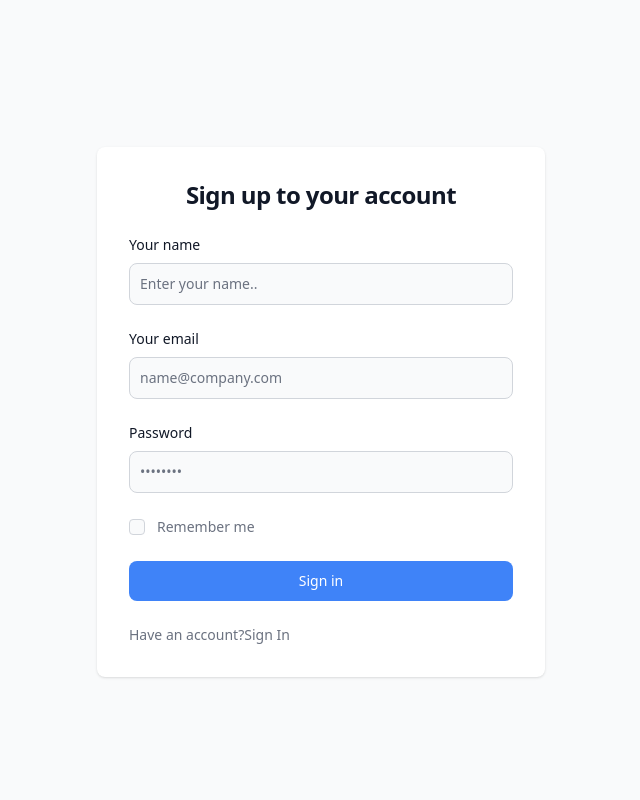
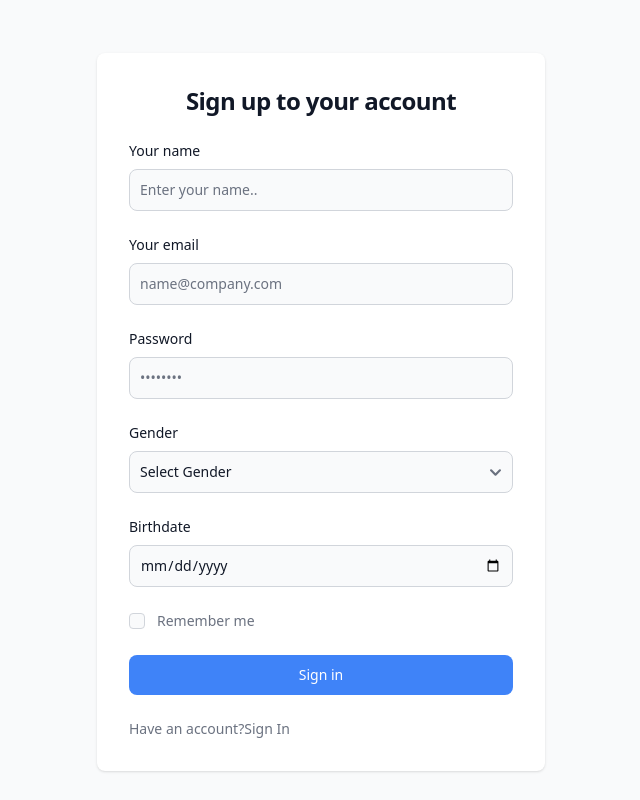
Before and after one commit to MohammadRadja/Client, a React (Vite) app: page /register in a window 1280 px wide. Shown: the whole page, without its empty margins (319-959 px from the left). Built offline with nearby package versions, Linux system fonts and the light colour scheme; what react-auth-kit would draw is missing.

Commit message:
fix: Login and register forms

```diff
--- a/src/pages/Login/index.jsx
+++ b/src/pages/Login/index.jsx
@@ -21,7 +21,7 @@
               authState: res.data.data.user,
               token: res.data.data.token,
               tokenType: 'Bearer',
-              expiresIn: 3600,
+              expiresIn: 10800,
             });
           })
           .then(() => {
--- a/src/pages/Register/index.jsx
+++ b/src/pages/Register/index.jsx
@@ -1,13 +1,16 @@
-import { useState } from 'react';
-import { Link } from 'react-router-dom';
-import { instance } from '../../utils/instance';
-import toast from 'react-hot-toast';
+import { useState } from "react";
+import { Link } from "react-router-dom";
+import { instance } from "../../utils/instance";
+import toast from "react-hot-toast";
+import { format } from "date-fns";
 
 const Register = () => {
   const [dataForm, setDataForm] = useState({
-    name: '',
-    email: '',
-    password: '',
+    name: "",
+    email: "",
+    password: "",
+    gender: "",
+    birthdate: "",
   });
 
   const handleChange = (e) => {
@@ -20,27 +23,34 @@
   const handleSubmit = async (e) => {
     e.preventDefault();
     try {
+      const formattedBirthdate = format(
+        new Date(dataForm.birthdate),
+        "dd-MM-yyyy"
+      );
+
       await instance
-        .post('register', dataForm)
+        .post("register", { ...dataForm, birthdate: formattedBirthdate })
         .then(() => {
-          toast('Register Success', {
-            icon: '👏',
+          toast("Register Success", {
+            icon: "👏",
           });
         })
         .then(() => {
           setTimeout(() => {
-            window.location.href = '/login';
+            window.location.href = "/login";
           }, 2000);
         });
     } catch (error) {
-      toast(error.response.data.message, {
-        icon: '❌',
+      toast("Register Failed", {
+        icon: "❌",
       });
     } finally {
       setDataForm({
-        name: '',
-        email: '',
-        password: '',
+        name: "",
+        email: "",
+        password: "",
+        gender: "",
+        birthdate: "",
       });
     }
   };
@@ -51,8 +61,7 @@
         <Link
           to="/"
           className="flex items-center mb-6 text-6xl font-semibold text-gray-900 dark:text-white"
-        >
-        </Link>
+        ></Link>
         <div className="w-full bg-white rounded-lg shadow dark:border md:mt-0 sm:max-w-md xl:p-0 dark:bg-gray-800 dark:border-gray-700">
           <div className="p-6 space-y-4 md:space-y-6 sm:p-8">
             <h1 className="text-center text-xl font-bold leading-tight tracking-tight text-gray-900 md:text-2xl dark:text-white">
@@ -85,7 +94,7 @@
                   Your email
                 </label>
                 <input
-                  type="email"
+                  type="text"
                   name="email"
                   value={dataForm.email}
                   id="email"
@@ -113,6 +122,46 @@
                   required
                 />
               </div>
+              <div>
+                <label
+                  htmlFor="gender"
+                  className="block mb-2 text-sm font-medium text-gray-900 dark:text-white"
+                >
+                  Gender
+                </label>
+                <select
+                  name="gender"
+                  id="gender"
+                  value={dataForm.gender}
+                  onChange={handleChange}
+                  className="bg-gray-50 border border-gray-300 text-gray-900 sm:text-sm rounded-lg focus:ring-primary-600 focus:border-primary-600 block w-full p-2.5 dark:bg-gray-700 dark:border-gray-600 dark:text-white dark:focus:ring-blue-500 dark:focus:border-blue-500"
+                  required
+                >
+                  <option value="">Select Gender</option>
+                  <option value="male">Male</option>
+                  <option value="female">Female</option>
+                </select>
+              </div>
+              <div>
+                <label
+                  htmlFor="birthdate"
+                  className="block mb-2 text-sm font-medium text-gray-900 dark:text-white"
+                >
+                  Birthdate
+                </label>
+                <input
+                  type="date"
+                  name="birthdate"
+                  id="birthdate"
+                  value={dataForm.birthdate}
+                  onChange={handleChange}
+                  placeholder="yy"
+                  className="bg-gray-50 border border-gray-300 text-gray-900 sm:text-sm rounded-lg focus:ring-primary-600 focus:border-primary-600 block w-full p-2.5 dark:bg-gray-700 dark:border-gray-600 dark:placeholder-gray-400 dark:text-white dark:focus:ring-blue-500 dark:focus:border-blue-500"
+                  required
+                />
+              </div>
+              <div></div>
+
               <div className="flex items-center justify-between">
                 <div className="flex items-start">
                   <div className="flex items-center h-5">
```
